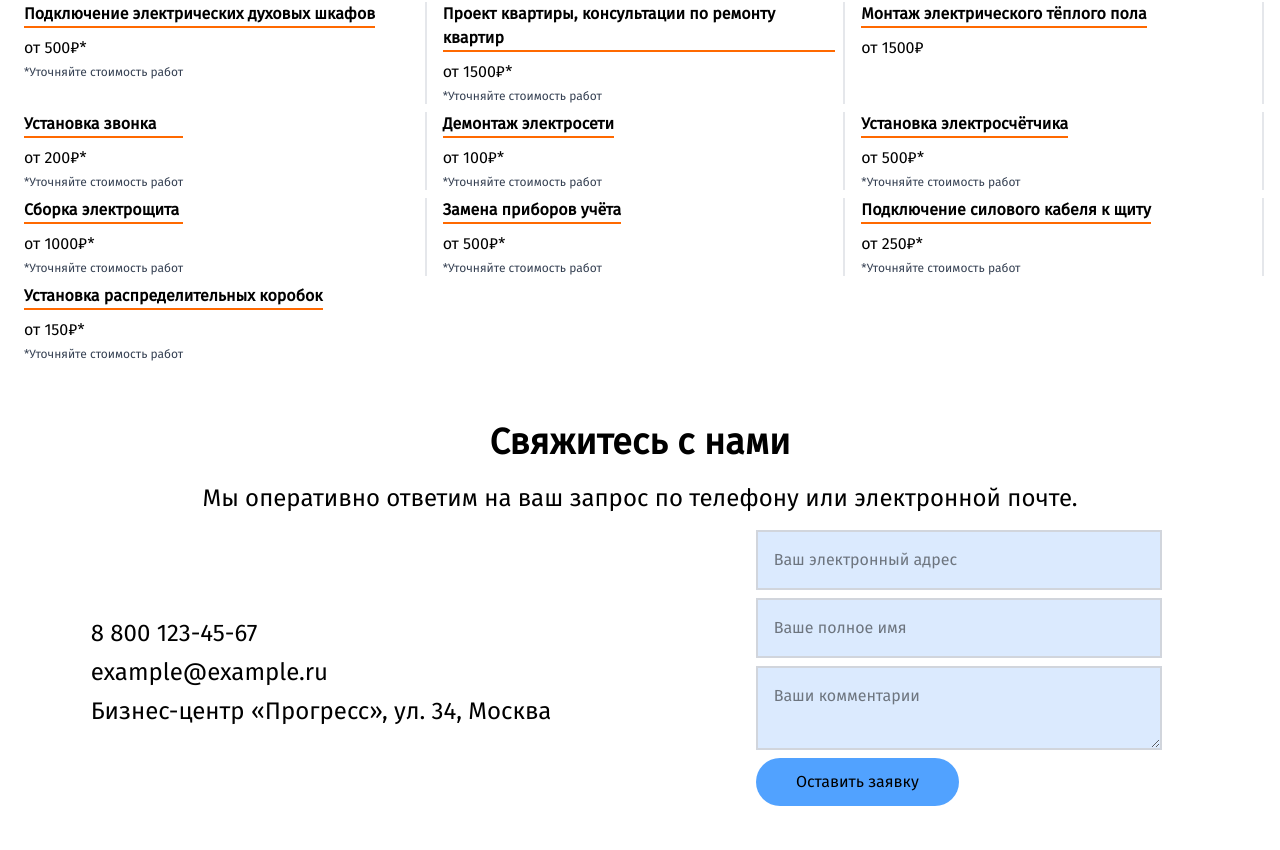
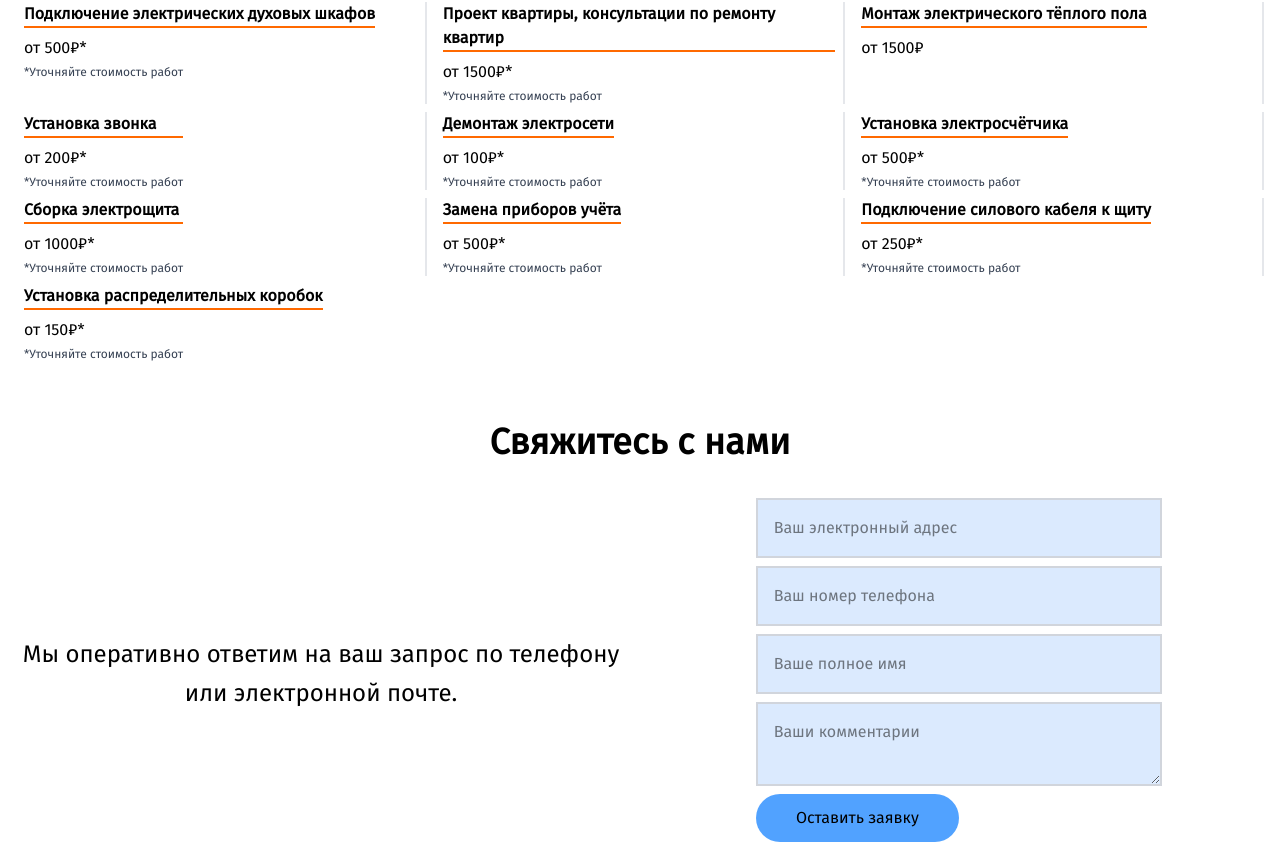
Before and after one commit to lexxik753/electrics, a Vue app: page / in a window 1280 px wide. Shown: the part 2128-2978 px from the top of the page. Before the commit the page ends 2942 px from the top, so only its background shows below. Built offline with nearby package versions, Linux system fonts and the light colour scheme; the HTML template or start-up script is replaced by a standard one.

Commit message:
need accept style before continue

```diff
--- a/src/blocks/FeedBack.vue
+++ b/src/blocks/FeedBack.vue
@@ -4,10 +4,7 @@ import FeedbackForm from '../components/FeedbackForm.vue';
 
 <template>
     <section class="container mt-15 mx-auto px-4">
-        <div class="text-center">
-            <h3 class="mb-5 mx-auto text-xl md:text-2xl lg:text-4xl font-bold">Свяжитесь с нами</h3>
-            <p class="mb-3 mx-auto text-base md:text-xl xl:text-2xl">Мы оперативно ответим на ваш запрос по телефону или электронной почте.</p>
-        </div>
+        <h3 class="pb-5 text-xl md:text-2xl lg:text-4xl text-center font-bold">Свяжитесь с нами</h3>
         <div>
             <FeedbackForm />
         </div>
--- a/src/components/FeedbackForm.vue
+++ b/src/components/FeedbackForm.vue
@@ -3,16 +3,15 @@
 </script>
 <template>
     <div class="mt-4 flex flex-col md:grid grid-cols-2 grid-rows-1  gap-7">
-        <div class="place-self-center-safe lg:text-2xl/relaxed md:text-xl/loose ">
-            <p>8 800 123-45-67</p>
-            <p>example@example.ru</p>
-            <p>Бизнес-центр «Прогресс», ул. 34, Москва</p>
-        </div>
-        <div class="">
+        <p class="place-self-center-safe text-center lg:text-2xl/relaxed md:text-xl/loose ">
+            Мы оперативно ответим на ваш запрос по телефону или электронной почте.
+        </p>
+        <div>
             <form action="" class="flex flex-col w-full lg:w-2/3 sm:place-self-center">
-                <input type="text" name="userEmail" placeholder="Ваш электронный адрес" class="mb-2 p-4 border-2 border-gray-300 bg-blue-100"/>
-                <input type="text" name="userName" placeholder="Ваше полное имя"  class="mb-2 p-4 border-2 border-gray-300 bg-blue-100"/>
-                <textarea type="text" name="userComments" placeholder="Ваши комментарии" class="p-4 border-2 border-gray-300 bg-blue-100"/>
+                <input type="text" name="userEmail" placeholder="Ваш электронный адрес" class="mb-2 p-4 border-2 border-gray-300 bg-blue-100" />
+                <input type="text" name="userPhone" placeholder="Ваш номер телефона" class="mb-2 p-4 border-2 border-gray-300 bg-blue-100" />
+                <input type="text" name="userName" placeholder="Ваше полное имя" class="mb-2 p-4 border-2 border-gray-300 bg-blue-100" />
+                <textarea type="text" name="userComments" placeholder="Ваши комментарии" class="p-4 border-2 border-gray-300 bg-blue-100" />
                 <button class="my-2 p-3 w-1/2 rounded-full bg-blue-400">Оставить заявку</button>
             </form>
         </div>
```
